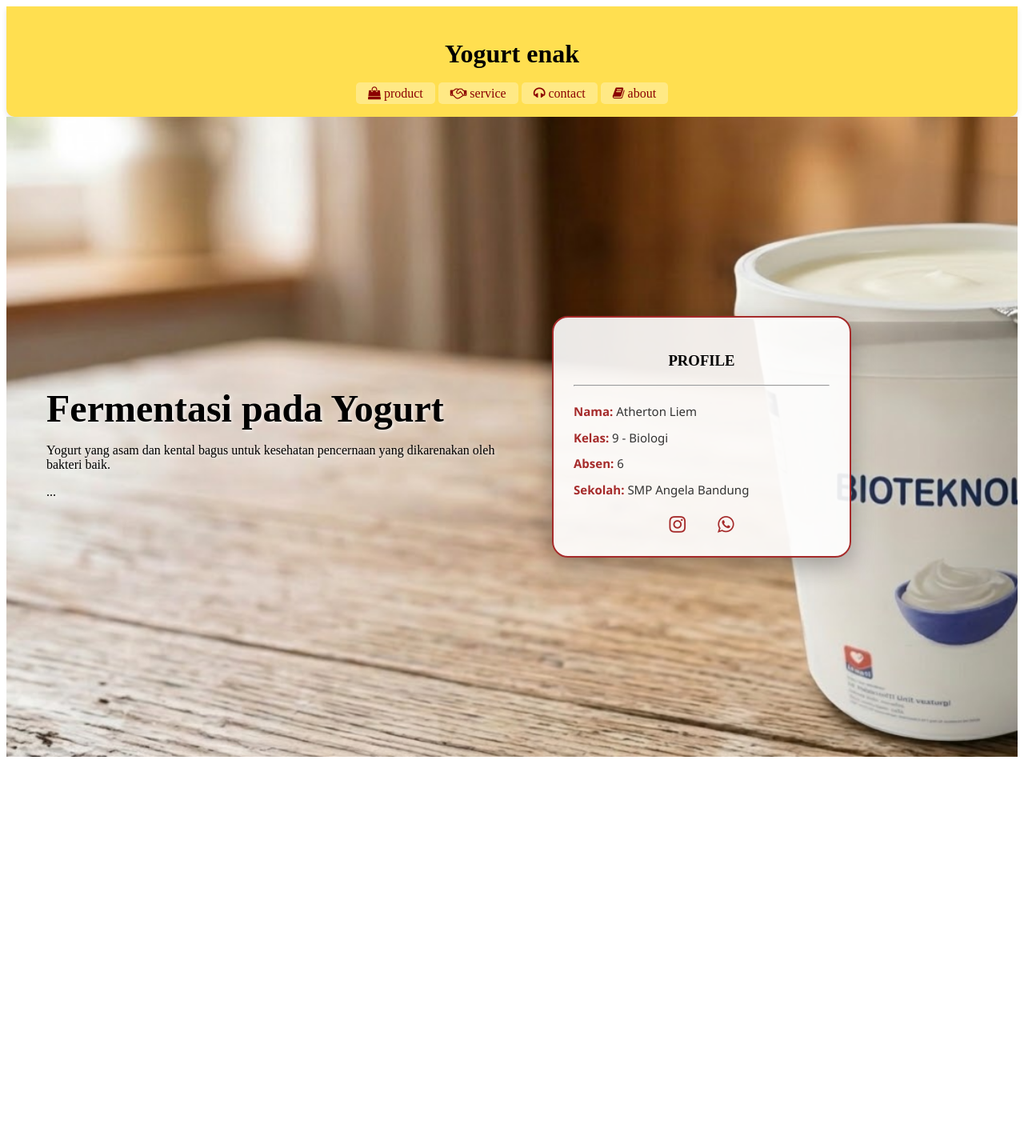
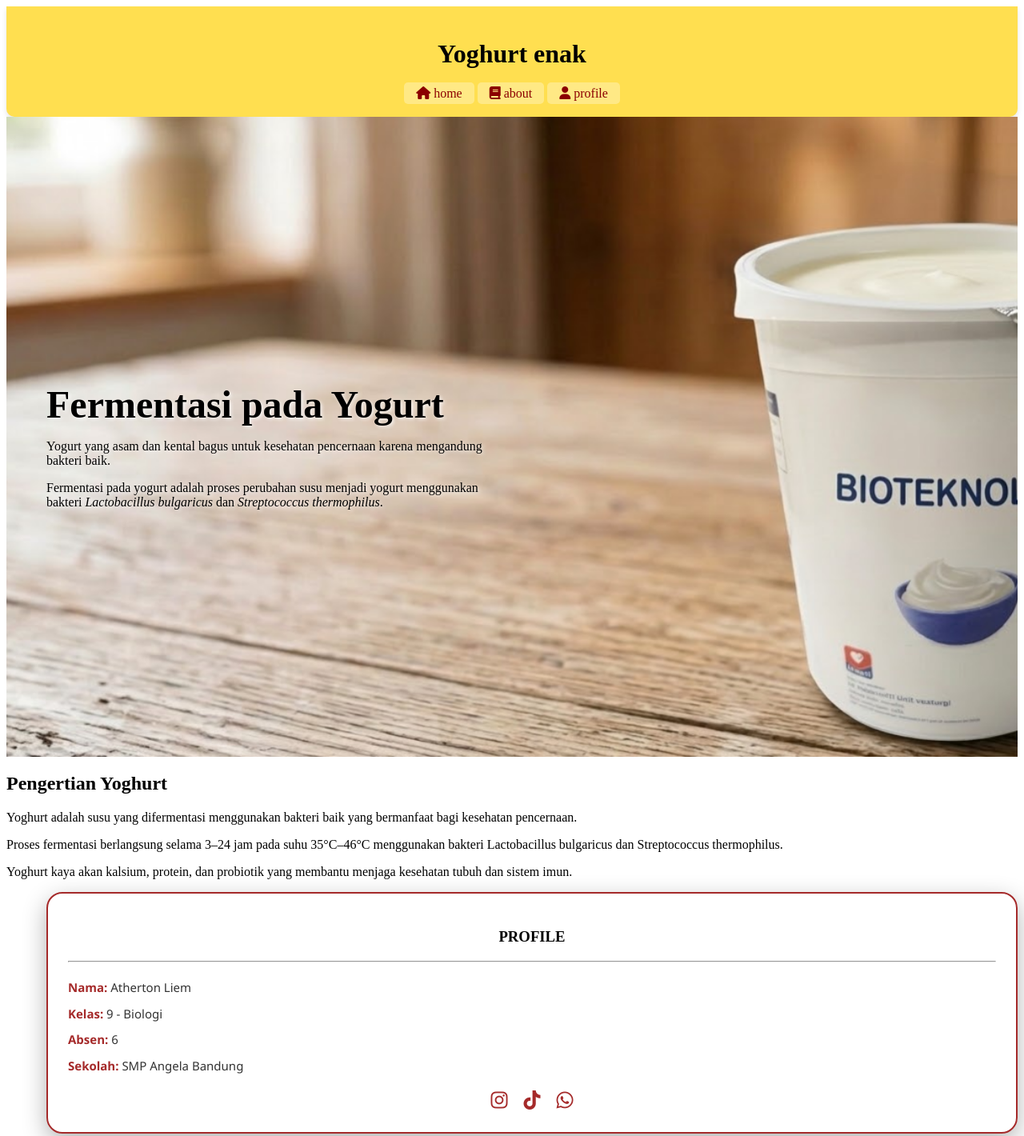
Before and after one commit to AthertonLie/yogurt-biotech, a plain HTML site: page index.html in a window 1280 px wide. Shown: the top 1420 px of the page at 80% size. Before the commit the page ends 954 px from the top, so only its background shows below. Drawn offline with Linux system fonts and the light colour scheme.

Commit message:
Update index.html

```diff
--- a/index.html
+++ b/index.html
@@ -1,42 +1,82 @@
+<!DOCTYPE html>
 <!DOCTYPE html>
 <html>
-    <head>
-        <title>Menu icon</title>
-            <link rel="stylesheet" href="style.css">
-            <link rel="stylesheet" href="https://cdnjs.cloudflare.com/ajax/libs/font-awesome/4.7.0/css/font-awesome.min.css">
-    </head>
-    <body>
+<head>
+    <title>Yoghurt</title>
+
+    <link rel="stylesheet" href="https://cdnjs.cloudflare.com/ajax/libs/font-awesome/6.5.0/css/all.min.css">
+
+    <link rel="stylesheet" href="style.css">
+</head>
+
+<body>
+
 <header>
-<div class="banner">
-        <h1>Yogurt enak</h1> </div>
+    <h1>Yoghurt enak</h1>
     <nav>
-        <a href="#"><i class="fa fa-shopping-bag"></i> product</a>
-        <a href="#"><i class="fa fa-handshake-o"></i> service</a>
-        <a href="#"><i class="fa fa-headphones"></i> contact</a>
-        <a href="#"><i class="fa fa-book"></i> about</a>
+        <a href="#home"><i class="fa fa-home"></i> home</a>
+        <a href="#about"><i class="fa fa-book"></i> about</a>
+        <a href="#profile"><i class="fa fa-user"></i> profile</a>
     </nav>
 </header>
 
-<div class="main-section">
+<section class="main-section" id="home">
     <div class="content-text">
         <h1>Fermentasi pada Yogurt</h1>
-        <p>Yogurt yang asam dan kental bagus untuk kesehatan pencernaan yang dikarenakan oleh bakteri baik.</p>
-        <p>...</p>
+
+        <p class="highlight">
+            Yogurt yang asam dan kental bagus untuk kesehatan pencernaan karena mengandung bakteri baik.
+        </p>
+
+        <p class="highlight">
+            Fermentasi pada yogurt adalah proses perubahan susu menjadi yogurt menggunakan bakteri
+            <em>Lactobacillus bulgaricus</em> dan
+            <em>Streptococcus thermophilus</em>.
+        </p>
     </div>
-<div class="profile-card">
+</section>
+
+<section class="about-section" id="about">
+    <div class="about-container">
+        <h2>Pengertian Yoghurt</h2>
+
+        <p>
+            Yoghurt adalah susu yang difermentasi menggunakan bakteri baik yang bermanfaat
+            bagi kesehatan pencernaan.
+        </p>
+
+        <p>
+            Proses fermentasi berlangsung selama 3–24 jam pada suhu 35°C–46°C menggunakan
+            bakteri Lactobacillus bulgaricus dan Streptococcus thermophilus.
+        </p>
+
+        <p>
+            Yoghurt kaya akan kalsium, protein, dan probiotik yang membantu menjaga
+            kesehatan tubuh dan sistem imun.
+        </p>
+    </div>
+</section>
+
+<section id="profile">
+    <div class="profile-card">
         <h3>PROFILE</h3>
         <hr>
+
         <div class="identity">
-            <p><strong>Nama:</strong> Atherton Liem </p>
+            <p><strong>Nama:</strong> Atherton Liem</p>
             <p><strong>Kelas:</strong> 9 - Biologi</p>
-            <p><strong>Absen:</strong> 6 </p>
+            <p><strong>Absen:</strong> 6</p>
             <p><strong>Sekolah:</strong> SMP Angela Bandung</p>
         </div>
+
         <div class="social-links">
-            <a href="#"><i class="fa fa-instagram"></i></a>
-            <a href="#"><i class="fa fa-tiktok"></i></a>
-            <a href="#"><i class="fa fa-whatsapp"></i></a>
+            <a href="#"><i class="fa-brands fa-instagram"></i></a>
+            <a href="#"><i class="fa-brands fa-tiktok"></i></a>
+            <a href="#"><i class="fa-brands fa-whatsapp"></i></a>
         </div>
+
     </div>
-</div>
+</section>
+
+</body>
 </html>
```
